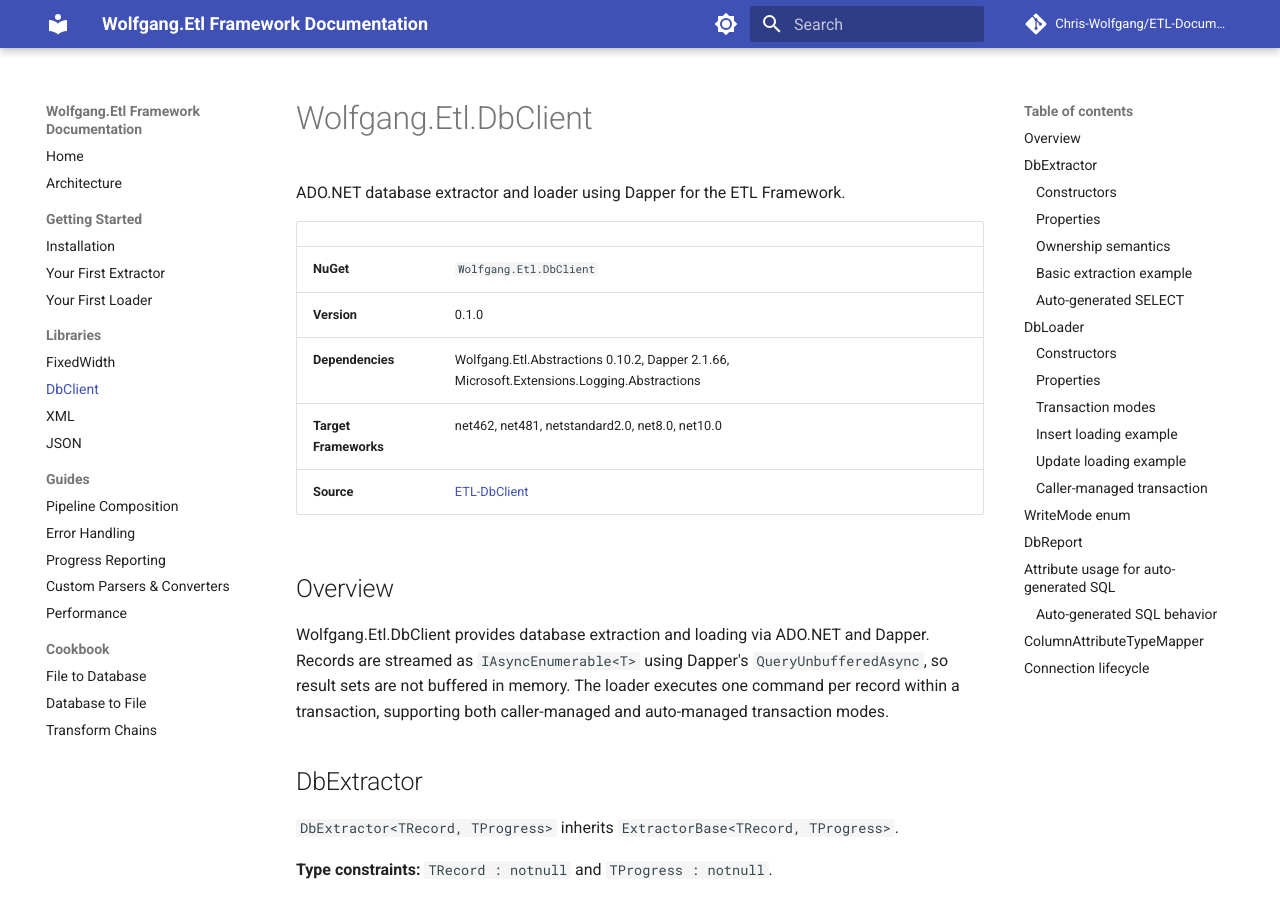
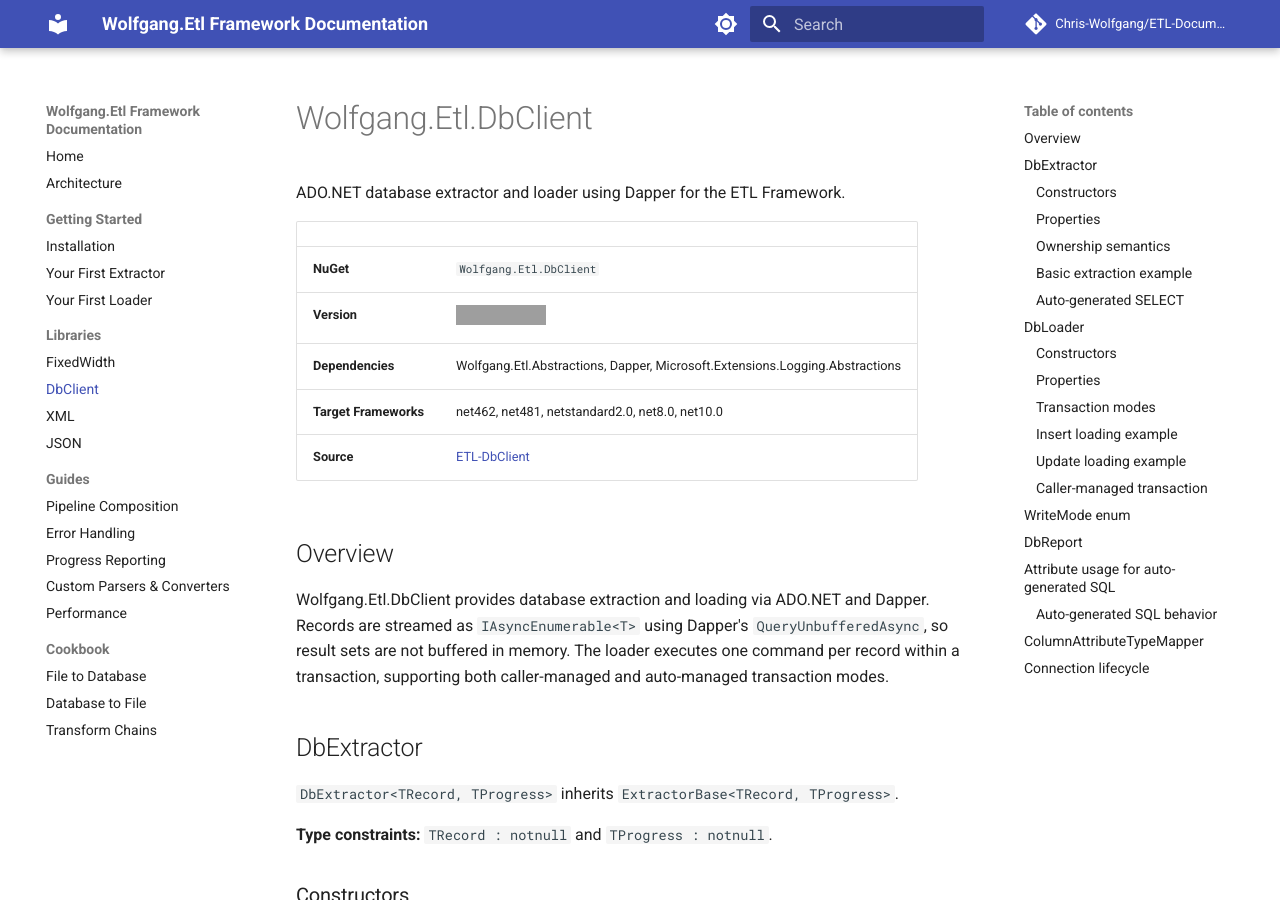
Before and after one commit to Chris-Wolfgang/ETL-Documentation, an MkDocs documentation site: the page built from docs/libraries/dbclient.md, in a window 1280 px wide and 900 px high. Built offline with MkDocs 1.6.1 and Material for MkDocs 9.7.7, drawn with Linux system fonts in a browser that asks for light colours; comment, search, counter and statistics services are not loaded; grey boxes are pictures that could not be loaded.

Commit message:
library meta tables: replace pinned Version + pinned Dependency versions with maintenance-free alternatives
The meta table at the top of each of the four library reference pages
(dbclient, fixedwidth, json, xml) previously listed both the current
package version (`0.1.0`) and the pinned versions of each dependency
(`Wolfgang.Etl.Abstractions 0.10.2`, `Dapper 2.1.66`, etc.). Both rows
required a doc update on every release -- four files per release
minimum just for the Version row, and occasional follow-ups whenever
dependencies were bumped.

Replace with zero-maintenance equivalents:

- **Version row** -- swap the hard-coded `0.1.0` for a shields.io
  NuGet badge (`![NuGet](https://img.shields.io/nuget/v/<pkg>)`).
  The badge reads the current published version directly from NuGet
  and updates automatically, so the doc never needs a manual bump.

- **Dependencies row** -- drop the pinned version numbers, keeping
  only the dependency names. Readers can still see what the library
  depends on (the useful bit for "should I adopt this?"), without
  the version lag that the old format created. For exact pinned
  versions, readers click through to NuGet -- which is authoritative
  and always current.

The NuGet, Target Frameworks, and Source rows are unchanged:
- NuGet / Source never change
- Target Frameworks changes rarely and is the kind of breaking
  change that deserves an intentional doc update anyway

Same pattern applied across all four library pages:
- docs/libraries/dbclient.md
- docs/libraries/fixedwidth.md
- docs/libraries/json.md
- docs/libraries/xml.md

This is analogous to the earlier "Introduced in" replacement of
per-member multi-version "Applies to" tables on the reference pages
-- same reasoning, same zero-maintenance goal.

Co-Authored-By: Claude Opus 4.6 <noreply@anthropic.com>

```diff
--- a/docs/libraries/dbclient.md
+++ b/docs/libraries/dbclient.md
@@ -5,8 +5,8 @@ ADO.NET database extractor and loader using Dapper for the ETL Framework.
 | | |
 |---|---|
 | **NuGet** | `Wolfgang.Etl.DbClient` |
-| **Version** | 0.1.0 |
-| **Dependencies** | Wolfgang.Etl.Abstractions 0.10.2, Dapper 2.1.66, Microsoft.Extensions.Logging.Abstractions |
+| **Version** | ![NuGet](https://img.shields.io/nuget/v/Wolfgang.Etl.DbClient) |
+| **Dependencies** | Wolfgang.Etl.Abstractions, Dapper, Microsoft.Extensions.Logging.Abstractions |
 | **Target Frameworks** | net462, net481, netstandard2.0, net8.0, net10.0 |
 | **Source** | [ETL-DbClient](https://github.com/Chris-Wolfgang/ETL-DbClient) |
 
```
Also changed, not shown: docs/libraries/fixedwidth.md (+2 -2 lines), docs/libraries/json.md (+2 -2 lines), docs/libraries/xml.md (+2 -2 lines).
